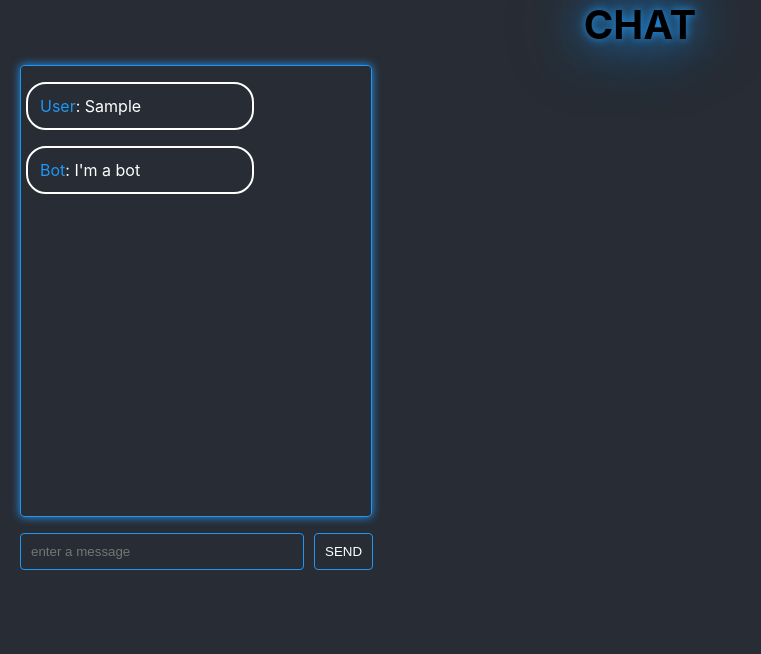
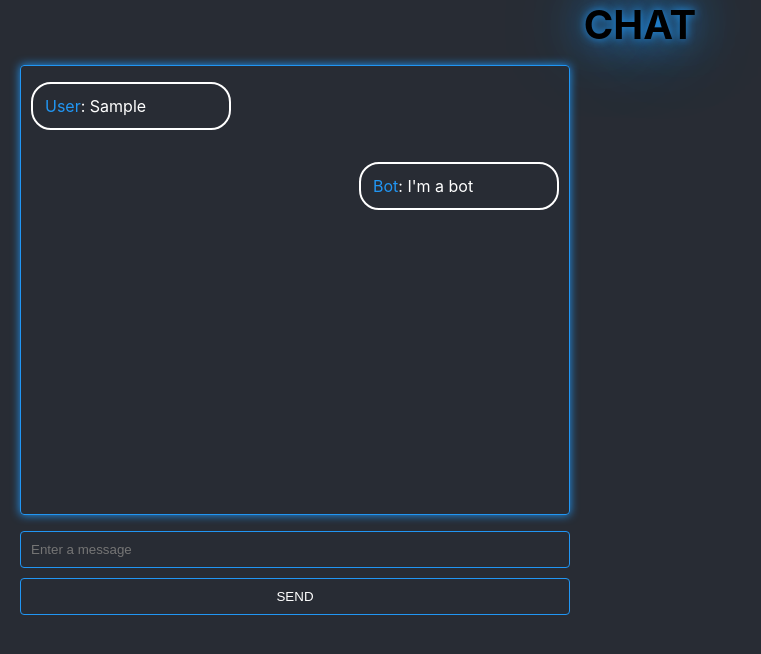
Before and after one commit to Galand33rus/react.js, a React (Create React App) app: page / in a window 1280 px wide. Both pictures are taken after typing "Sample" into the empty fields and a click on the button "SEND". Shown: the top 654 px of the page, without its empty margins (0-761 px from the left). Built offline with nearby package versions, Linux system fonts and the light colour scheme.

Commit message:
refactoring

```diff
--- a/src/App.js
+++ b/src/App.js
@@ -1,6 +1,7 @@
 import './App.scss';
 import {Message} from './components/Message/Message';
 import {useState, useEffect} from "react";
+import {Form} from "./components/Form/Form";
 
 function App() {
 
@@ -10,10 +11,6 @@ function App() {
 
   const handleMessageChange = event => {
     setValue(event.target.value)
-    setMessage({
-      author: 'User',
-      text: event.target.value
-    });
   };
 
   const updateMessageList = event => {
@@ -22,11 +19,17 @@ function App() {
     setValue('');
   };
 
+  useEffect(()=>{
+    setMessage({
+      author: 'User',
+      text: value
+    });
+  }, [value]);
+
   useEffect(() => {
     if (messageList[messageList.length - 1] && messageList[messageList.length - 1].author !== "Bot") {
       setTimeout(() => {
-        setMessageList([
-          ...messageList, {
+        setMessageList([...messageList, {
             author: "Bot",
             text: "I'm a bot"
           }
@@ -42,13 +45,9 @@ function App() {
       </header>
       <main className="App-main">
         <dir className="chat">
-          <Message className="text-message" message={messageList}/>
+          <Message message={messageList}/>
         </dir>
-        <form onSubmit={updateMessageList}>
-          <input className="input" type="text" placeholder="enter a message" value={value}
-                 onChange={handleMessageChange}/>
-          <button className="button" type="submit" onSubmit={updateMessageList}>send</button>
-        </form>
+        <Form updateMessageList={updateMessageList} handleMessageChange={handleMessageChange} value={value}/>
       </main>
     </div>
   );
--- a/src/App.scss
+++ b/src/App.scss
@@ -1,3 +1,7 @@
+* {
+  box-sizing: border-box;
+}
+
 .App {
   min-height: 100vh;
   background-color: #282c34;
@@ -23,7 +27,9 @@
 }
 
 .chat {
-  width: 350px;
+  display: flex;
+  flex-direction: column;
+  width: 550px;
   height: 450px;
   border: 1px solid #2196f3;
   //border: 1px solid #e28b00;
@@ -32,43 +38,6 @@
   //box-shadow: 0 0 10px #e28b00;
   padding: 0;
   overflow-y: auto;
-}
-
-.text-message {
-  width: 200px;
-  border: 2px solid #fff;
-  border-radius: 20px;
-  padding: 12px;
-  margin-left: 5px;
-}
-
-.input {
-  width: 262px;
-  padding: 10px;
-  border: 1px solid #2196f3;
-  border-radius: 4px;
-  background-color: transparent;
-  color: #fff;
-
-  &:focus {
-    outline: none;
-    box-shadow: 0 0 10px #2196f3;
-  }
-}
-
-.button {
-  margin-left: 10px;
-  background-color: transparent;
-  color: #fff;
-  text-transform: uppercase;
-  border: 1px solid #2196f3;
-  border-radius: 4px;
-  padding: 10px;
-  cursor: pointer;
-
-  &:active {
-    box-shadow: 0 0 10px #2196f3;
-  }
 }
 
 /* полоса прокрутки (скроллбар) */
--- /dev/null
+++ b/src/components/Form/Form.jsx
@@ -0,0 +1,19 @@
+import React from 'react';
+import './Form.scss';
+
+export const Form = (props) => {
+  return <form className="form" onSubmit={props.updateMessageList}>
+    <input
+      className="input"
+      type="text"
+      placeholder="Enter a message"
+      value={props.value}
+      onChange={props.handleMessageChange}/>
+    <button
+      className="button"
+      type="submit"
+      onSubmit={props.updateMessageList}>
+        send
+    </button>
+  </form>;
+};
--- /dev/null
+++ b/src/components/Form/Form.scss
@@ -0,0 +1,34 @@
+.form {
+	display: flex;
+	flex-direction: column;
+}
+
+.input {
+	width: 550px;
+	padding: 10px;
+	border: 1px solid #2196f3;
+	border-radius: 4px;
+	background-color: transparent;
+	color: #fff;
+
+	&:focus {
+		outline: none;
+		box-shadow: 0 0 10px #2196f3;
+	}
+}
+
+.button {
+	width: 550px;
+	margin-top: 10px;
+	background-color: transparent;
+	color: #fff;
+	text-transform: uppercase;
+	border: 1px solid #2196f3;
+	border-radius: 4px;
+	padding: 10px;
+	cursor: pointer;
+
+	&:active {
+		box-shadow: 0 0 10px #2196f3;
+	}
+}
--- a/src/components/Message/Message.jsx
+++ b/src/components/Message/Message.jsx
@@ -4,7 +4,9 @@ import './Message.scss';
 export const Message = (props) => {
   const messageList = props.message
   return messageList.map((message) =>
-    <p className="message" key={messageList.indexOf(message)}>
+    <p
+      className={message.author === "Bot" ? "bot" : "user"}
+      key={messageList.indexOf(message)}>
       <span className="author">{message.author}</span>: {message.text}
     </p>);
 };
--- a/src/components/Message/Message.scss
+++ b/src/components/Message/Message.scss
@@ -1,11 +1,20 @@
-.message {
+.author {
+    color: #2196f3;
+}
+.user {
     width: 200px;
     border: 2px solid #fff;
     border-radius: 20px;
     padding: 12px;
-    margin-left: 5px;
     font-size: 16px;
+    margin-left: 10px;
 }
-.author {
-    color: #2196f3;
+.bot {
+    width: 200px;
+    border: 2px solid #fff;
+    border-radius: 20px;
+    padding: 12px;
+    font-size: 16px;
+    margin-right: 10px;
+    align-self: flex-end;
 }
```
